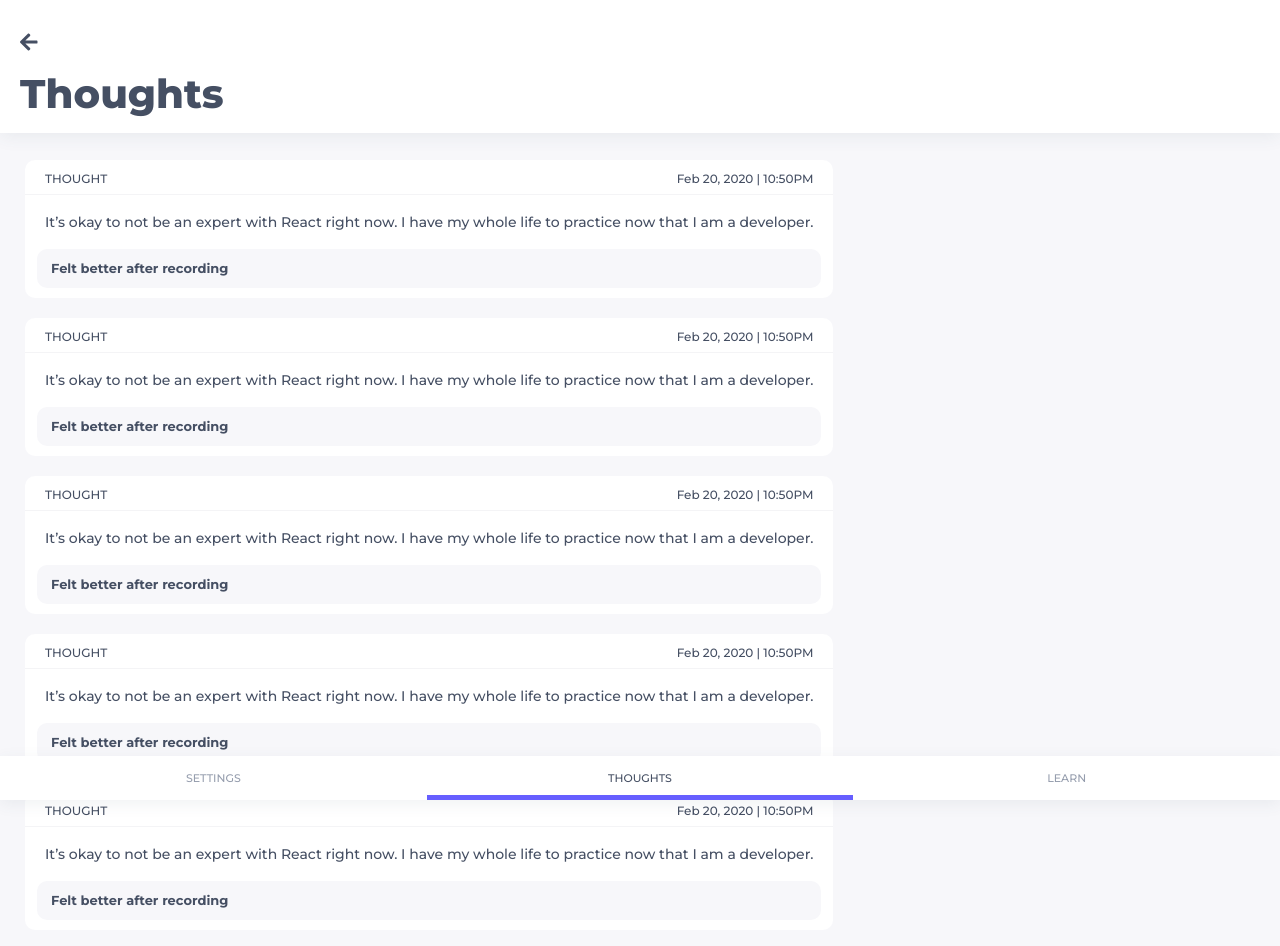
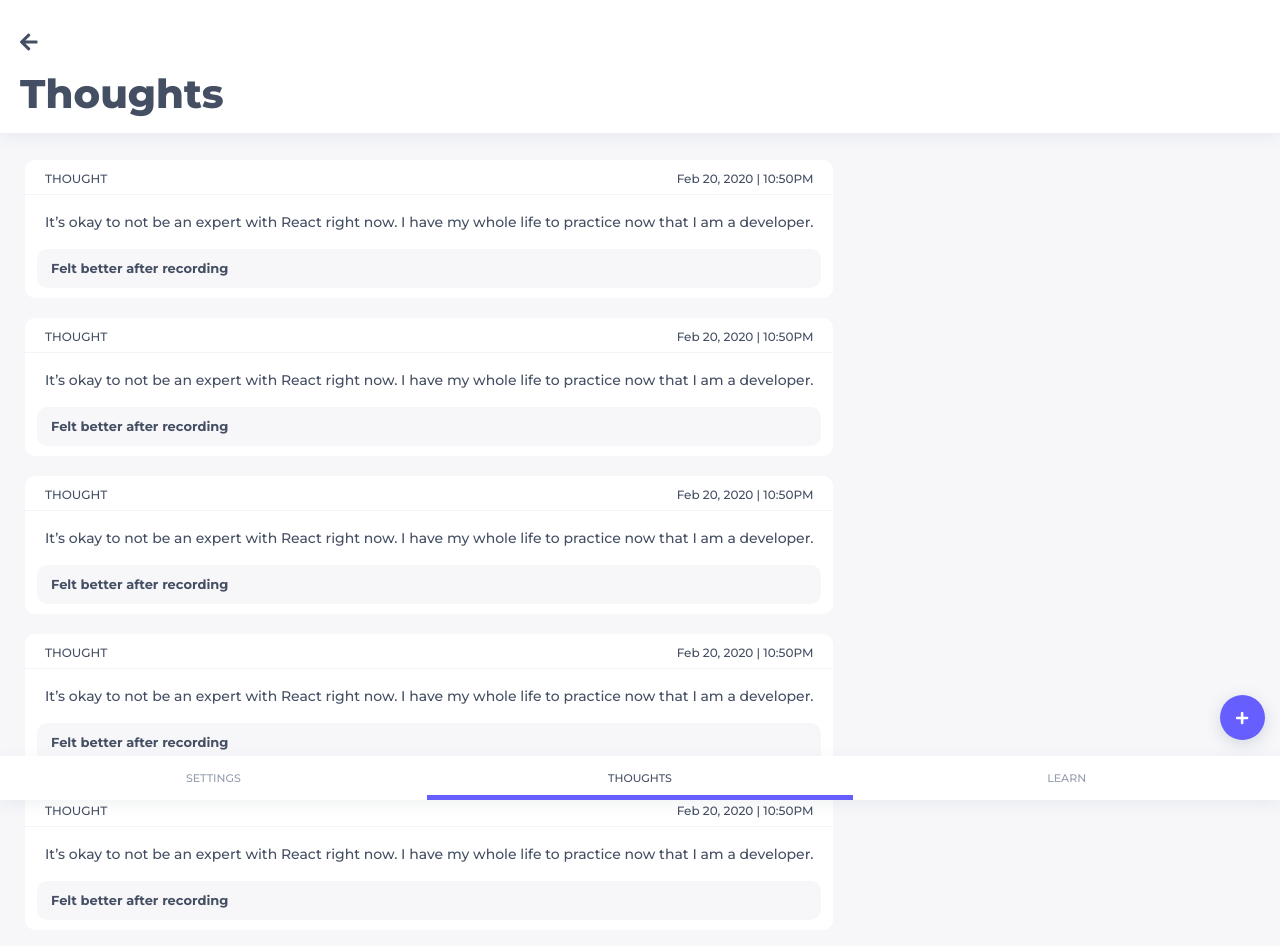
Before and after one commit to arontolentino/ahon-cbt, a React (Create React App) app: page /thoughts in a window 1280 px wide. Shown: the top 946 px of the page. Built offline with nearby package versions, Linux system fonts and the light colour scheme; no server answers; the database is empty.

Commit message:
Implement floating action button to add new thoughts

```diff
--- a/src/App.css
+++ b/src/App.css
@@ -337,6 +337,22 @@ a {
 	list-style: none;
 }
 
+.fab {
+	background: #665eff;
+	display: flex;
+	justify-content: center;
+	align-items: center;
+	width: 45px;
+	height: 45px;
+	border-radius: 50%;
+	position: fixed;
+	bottom: 60px;
+	right: 15px;
+	box-shadow: 0 4px 16px rgba(69, 91, 99, 0.2);
+	color: #fff;
+	font-size: 1.4rem;
+}
+
 /********************/
 /*** CARD ***/
 /********************/
--- a/src/pages/Learn.js
+++ b/src/pages/Learn.js
@@ -1,9 +1,17 @@
 import React, { Component } from 'react';
+import Nav from '../components/Nav';
+import Header from '../components/Header';
 
 class Learn extends Component {
 	state = {};
 	render() {
-		return <h1>Learn</h1>;
+		return (
+			<div className="learn">
+				<Header title="Learn" />
+
+				<Nav />
+			</div>
+		);
 	}
 }
 
--- a/src/pages/Settings.js
+++ b/src/pages/Settings.js
@@ -1,9 +1,17 @@
 import React, { Component } from 'react';
+import Nav from '../components/Nav';
+import Header from '../components/Header';
 
 class Settings extends Component {
 	state = {};
 	render() {
-		return <h1>Settings</h1>;
+		return (
+			<div className="settings">
+				<Header title="Settings" />
+
+				<Nav />
+			</div>
+		);
 	}
 }
 
--- a/src/pages/Thoughts.js
+++ b/src/pages/Thoughts.js
@@ -1,18 +1,30 @@
 import React, { Component } from 'react';
+import { Link } from 'react-router-dom';
+
 import Header from '../components/Header';
 import Nav from '../components/Nav';
+
+import { FontAwesomeIcon } from '@fortawesome/react-fontawesome';
+import { faPlus } from '@fortawesome/free-solid-svg-icons';
 
 class Thoughts extends Component {
 	state = {
 		data: []
 	};
 
+	newThought = () => {};
+
 	render() {
 		return (
 			<div className="thoughts">
 				<Header title="Thoughts" />
+				<div className="container thoughtsContainer">
+					<Link to="/thoughts/new-entry">
+						<div class="fab">
+							<FontAwesomeIcon icon={faPlus} />
+						</div>
+					</Link>
 
-				<div className="container thoughtsContainer">
 					<ul>
 						<li className="card">
 							<div className="cardHeader">
```
